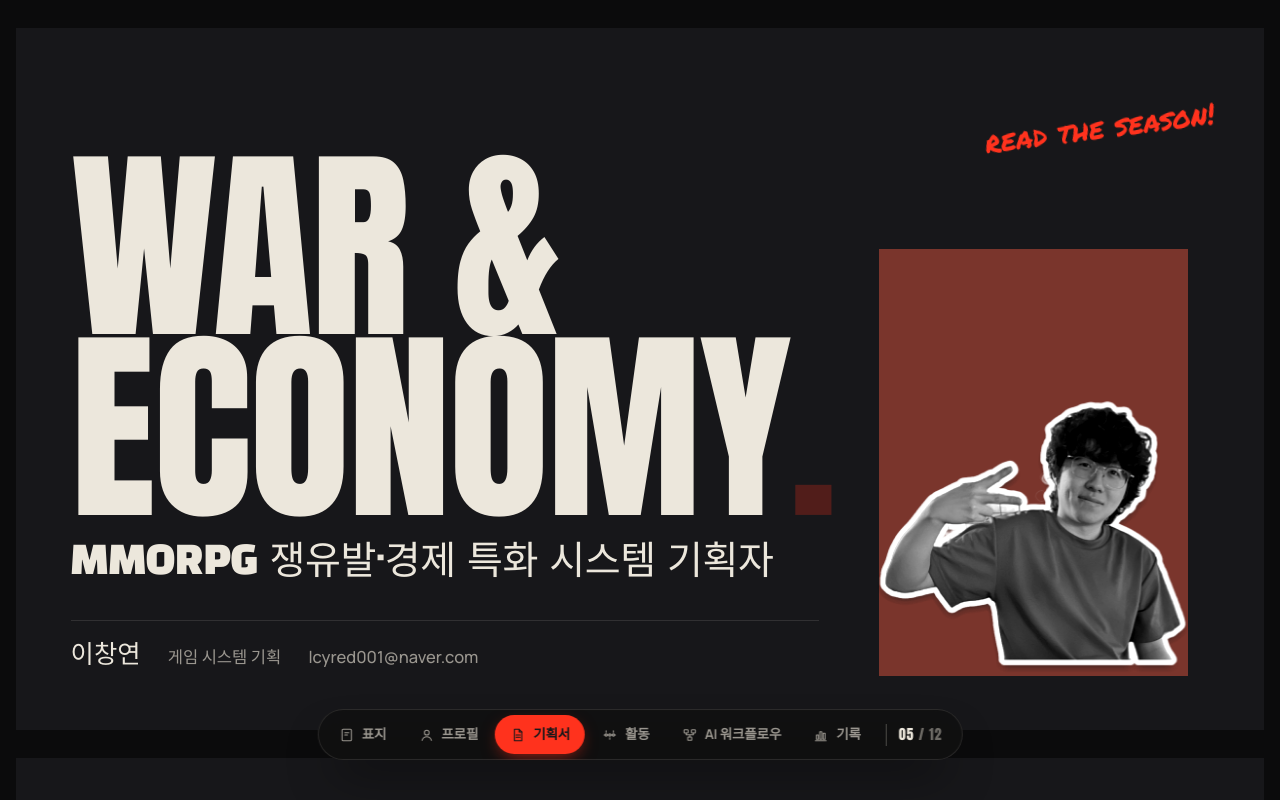
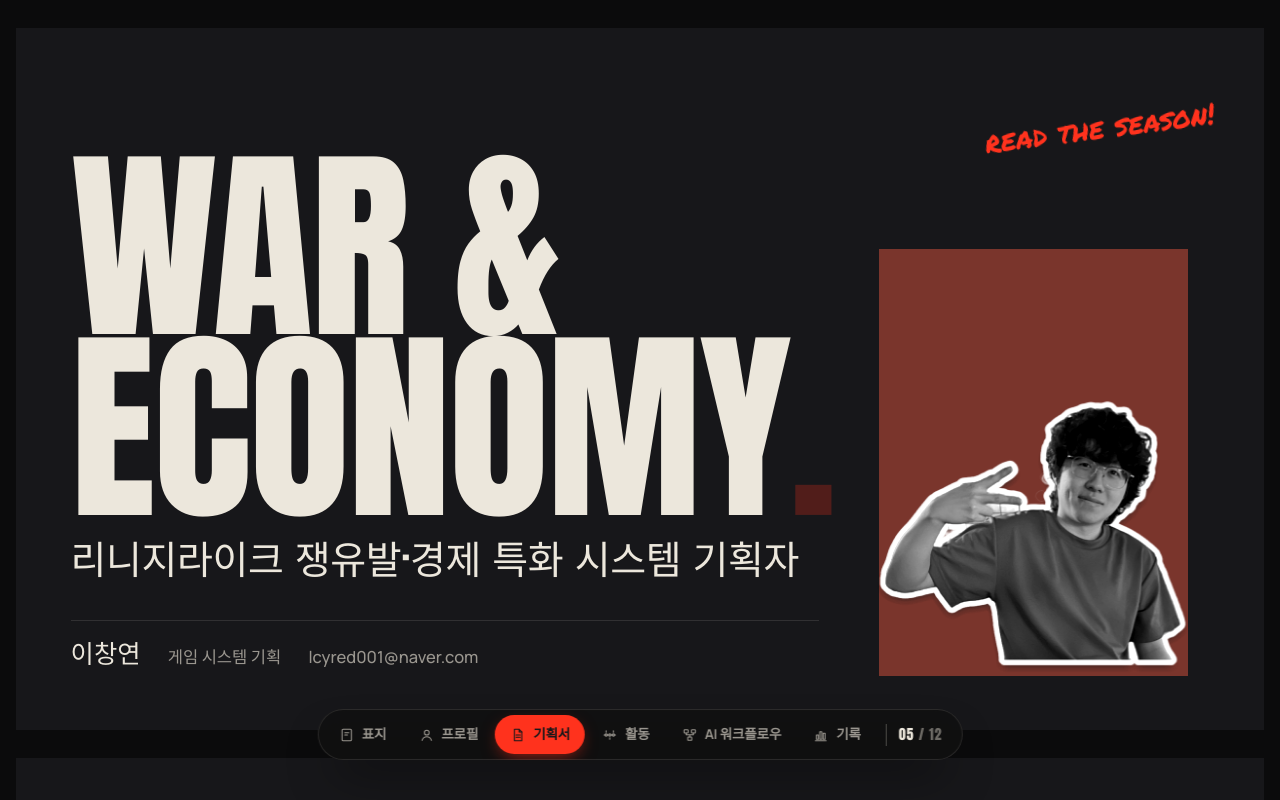
Before and after one commit to lcyred001/Portfolio, a plain HTML site: page apply/abutton-zeus-1116/index.html in a window 1280 px wide. Shown: the top 800 px of the page. Drawn offline with Linux system fonts and the light colour scheme.

Commit message:
Update cover tagline to Lineage-like focus
Co-Authored-By: Claude Opus 5.5 <noreply@anthropic.com>

```diff
--- a/apply/abutton-zeus-1116/index.html
+++ b/apply/abutton-zeus-1116/index.html
@@ -350,7 +350,7 @@ html.motion .cover .big .q { animation: blink 1.4s steps(1) infinite; }
     <div class="cover-main">
       <div>
         <h1 class="d1 big">War &amp;<br>Economy<span class="q">.</span></h1>
-        <p class="kr-h one">MMORPG 쟁유발·경제 특화 시스템 기획자</p>
+        <p class="kr-h one">리니지라이크 쟁유발·경제 특화 시스템 기획자</p>
       </div>
       <div class="who">
         <b>이창연</b>
```
